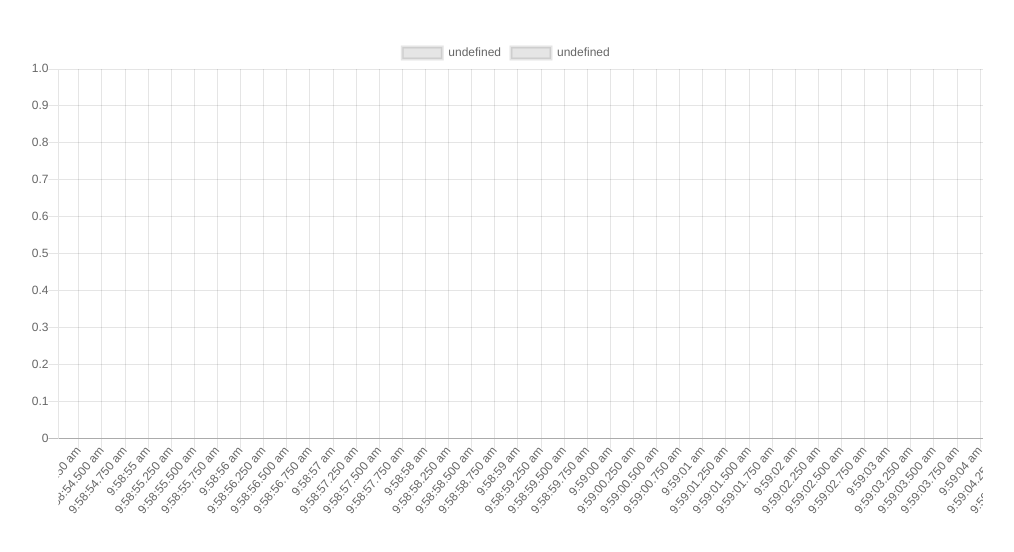
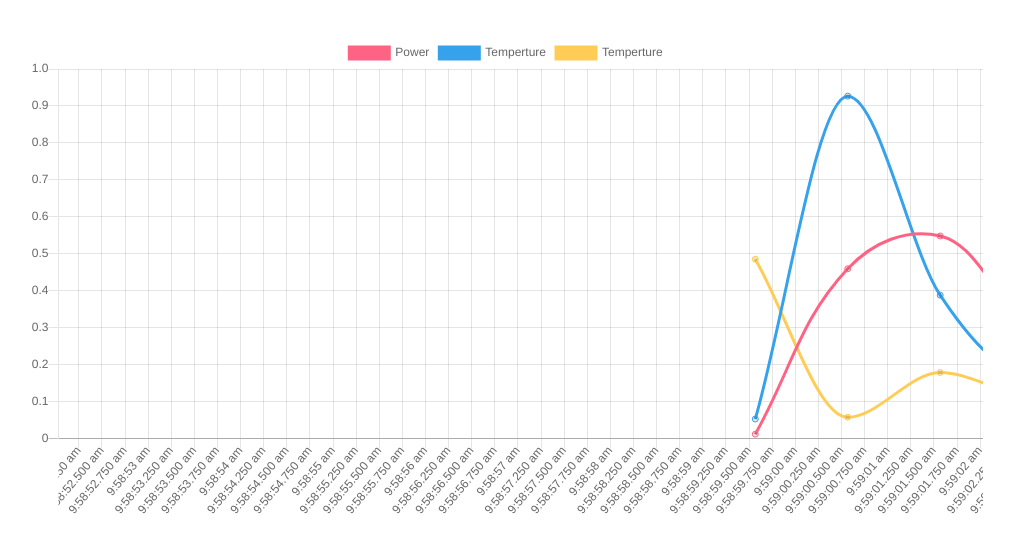
Before and after one commit to narutaro/mqtt-dashboard, a plain HTML site: page index.html in a window 1280 px wide. Shown: the part 172-724 px from the top of the page, without its empty margins (134-1148 px from the left). Drawn offline with nearby package versions, Linux system fonts and the light colour scheme.

Commit message:
chart works now

```diff
--- a/index.html
+++ b/index.html
@@ -37,20 +37,57 @@
 </div>
 
 <script>
+
+var chartColors = {
+	red: 'rgb(255, 99, 132)',
+	orange: 'rgb(255, 159, 64)',
+	yellow: 'rgb(255, 205, 86)',
+	green: 'rgb(75, 192, 192)',
+	blue: 'rgb(54, 162, 235)',
+	purple: 'rgb(153, 102, 255)',
+	grey: 'rgb(201, 203, 207)'
+};
+
 var ctx = document.getElementById('myChart').getContext('2d');
 var chart = new Chart(ctx, {
   type: 'line',
   data: {
-    datasets: [{
-      data: []
-    }, {
-      data: []
-    }]
+		datasets: [{
+			label: 'Power',
+			borderColor: chartColors.red,
+			fill: false,
+			data: []
+		},
+    {
+			label: 'Temperture',
+			borderColor: chartColors.blue,
+			fill: false,
+			cubicInterpolationMode: 'monotone',
+			data: []
+		},
+    {
+			label: 'Temperture',
+			borderColor: chartColors.yellow,
+			fill: false,
+			cubicInterpolationMode: 'monotone',
+			data: []
+		}]
   },
   options: {
     scales: {
       xAxes: [{
-        type: 'realtime'
+        type: 'realtime',
+        realtime: {
+          delay: 2000,
+          onRefresh: function(chart) {
+            chart.data.datasets.forEach(function(dataset) {
+              dataset.data.push({
+                x: Date.now(),
+                y: Math.random()
+              });
+            });
+          }
+        }
       }]
     }
   }
```
